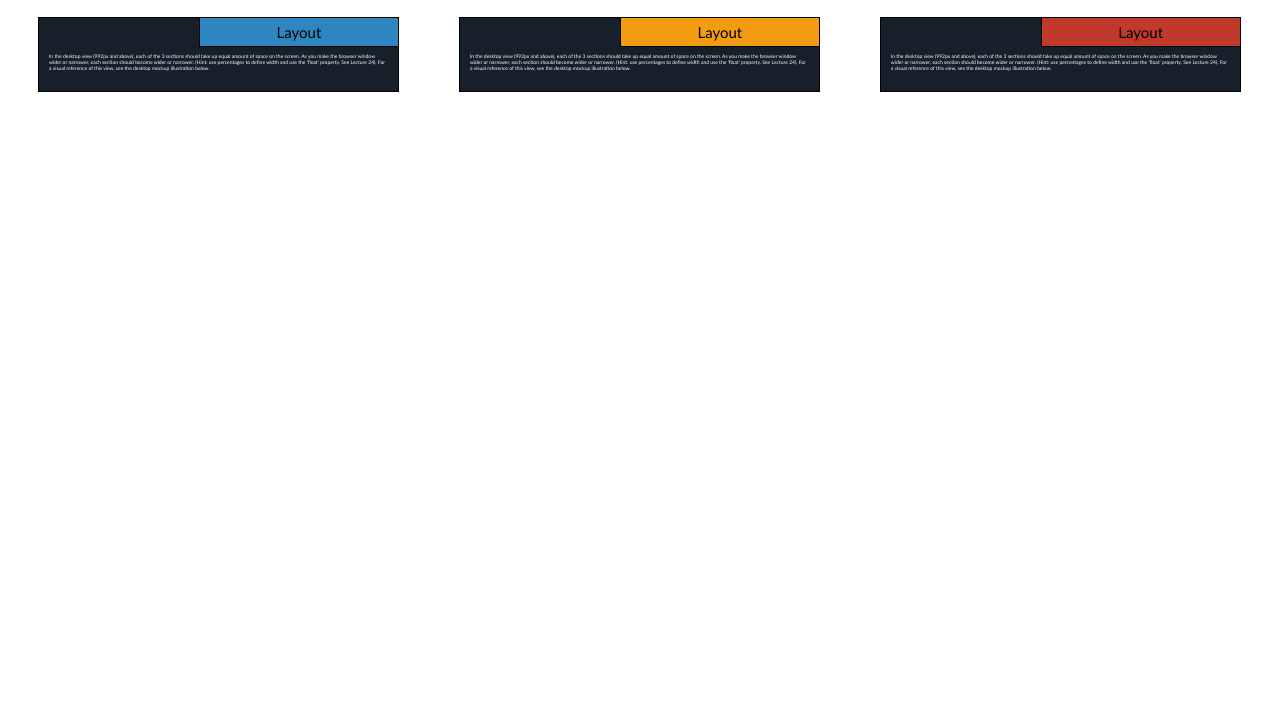
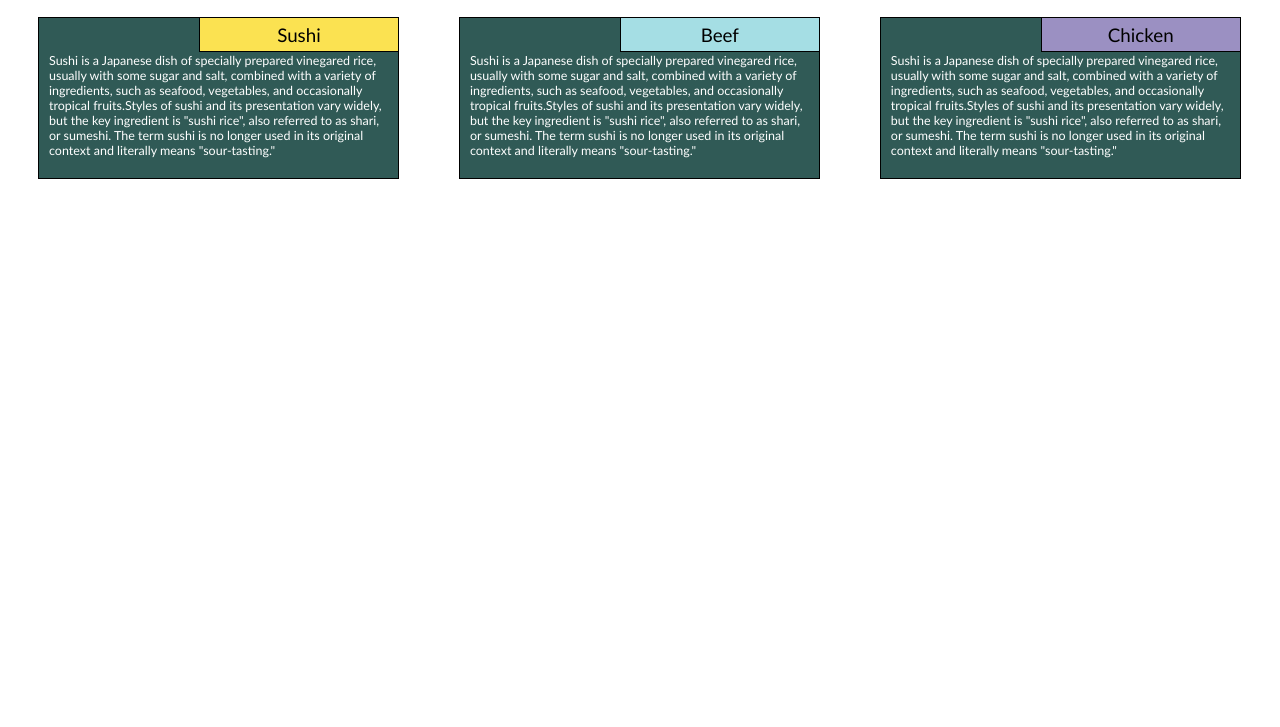
Before and after one commit to YCChiang/coursera-test, a plain HTML site: page module2-solution/index.html in a window 1280 px wide. Shown: the part 73-800 px from the top of the page. Drawn offline with Linux system fonts and the light colour scheme.

Commit message:
Assignment

```diff
--- a/module2-solution/css/style.css
+++ b/module2-solution/css/style.css
@@ -10,27 +10,27 @@ h1 {
 
 .div1, .div2, .div3 {
 	float: left;
-	width: 100%
+	width: 100%;
 }
 
 .box {
-	background-color: #17202A;
+	background-color: #305A56;
 	border: 1px solid black;
 	position: relative;
 	margin: 10px 40px 20px 40px;
-	font-size: 20px;
+	font-size: 25px;
 	font-family: "Trebuchet MS";
 }
 
 .text {
 	padding: 35px 10px 20px 10px;
-	font-size: 0.25em;
+	font-size: 0.5em;
 	box-sizing: border-box;
 	color: #FDFEFE;
 }
 
 .title1 {
-	background-color: #2E86C1;
+	background-color: #FBE251;
 	border: 1px solid black;
 	padding: 5px;
 	font-size: 0.75em;
@@ -42,7 +42,7 @@ h1 {
 }
 
 .title2 {
-	background-color: #F39C12;
+	background-color: #A5DEE4;
 	border: 1px solid black;
 	padding: 5px;
 	font-size: 0.75em;
@@ -53,7 +53,7 @@ h1 {
 	text-align: center;
 }
 .title3 {
-	background-color: #C0392B;
+	background-color: #9B90C2;
 	border: 1px solid black;
 	padding: 5px;
 	font-size: 0.75em;
--- a/module2-solution/index.html
+++ b/module2-solution/index.html
@@ -7,23 +7,23 @@
 	<title>Module2 Solution</title>
 </head>
 <body>
-<h1>Assignment</h1>
+<h1>Our menu</h1>
 <div class="div1">
 	<div class="box">
-		<div class="title1">Layout</div>
-		<div class="text">In the desktop view (992px and above), each of the 3 sections should take up equal amount of space on the screen. As you make the browser window wider or narrower, each section should become wider or narrower. (Hint: use percentages to define width and use the 'float' property. See Lecture 24). For a visual reference of this view, see the desktop mockup illustration below.</div>
+		<div class="title1">Sushi</div>
+		<div class="text">Sushi is a Japanese dish of specially prepared vinegared rice, usually with some sugar and salt, combined with a variety of ingredients, such as seafood, vegetables, and occasionally tropical fruits.Styles of sushi and its presentation vary widely, but the key ingredient is "sushi rice", also referred to as shari, or sumeshi. The term sushi is no longer used in its original context and literally means "sour-tasting."</div>
 	</div>
 </div>
 <div class="div2">
 	<div class="box">
-		<div class="title2">Layout</div>
-		<div class="text">In the desktop view (992px and above), each of the 3 sections should take up equal amount of space on the screen. As you make the browser window wider or narrower, each section should become wider or narrower. (Hint: use percentages to define width and use the 'float' property. See Lecture 24). For a visual reference of this view, see the desktop mockup illustration below.</div>
+		<div class="title2">Beef</div>
+		<div class="text">Sushi is a Japanese dish of specially prepared vinegared rice, usually with some sugar and salt, combined with a variety of ingredients, such as seafood, vegetables, and occasionally tropical fruits.Styles of sushi and its presentation vary widely, but the key ingredient is "sushi rice", also referred to as shari, or sumeshi. The term sushi is no longer used in its original context and literally means "sour-tasting."</div>
 </div>
 </div>
 <div class="div3">
 	<div class="box">
-		<div class="title3">Layout</div>
-		<div class="text">In the desktop view (992px and above), each of the 3 sections should take up equal amount of space on the screen. As you make the browser window wider or narrower, each section should become wider or narrower. (Hint: use percentages to define width and use the 'float' property. See Lecture 24). For a visual reference of this view, see the desktop mockup illustration below.</div>
+		<div class="title3">Chicken</div>
+		<div class="text">Sushi is a Japanese dish of specially prepared vinegared rice, usually with some sugar and salt, combined with a variety of ingredients, such as seafood, vegetables, and occasionally tropical fruits.Styles of sushi and its presentation vary widely, but the key ingredient is "sushi rice", also referred to as shari, or sumeshi. The term sushi is no longer used in its original context and literally means "sour-tasting."</div>
 	</div>
 </div>
 </body>
```
